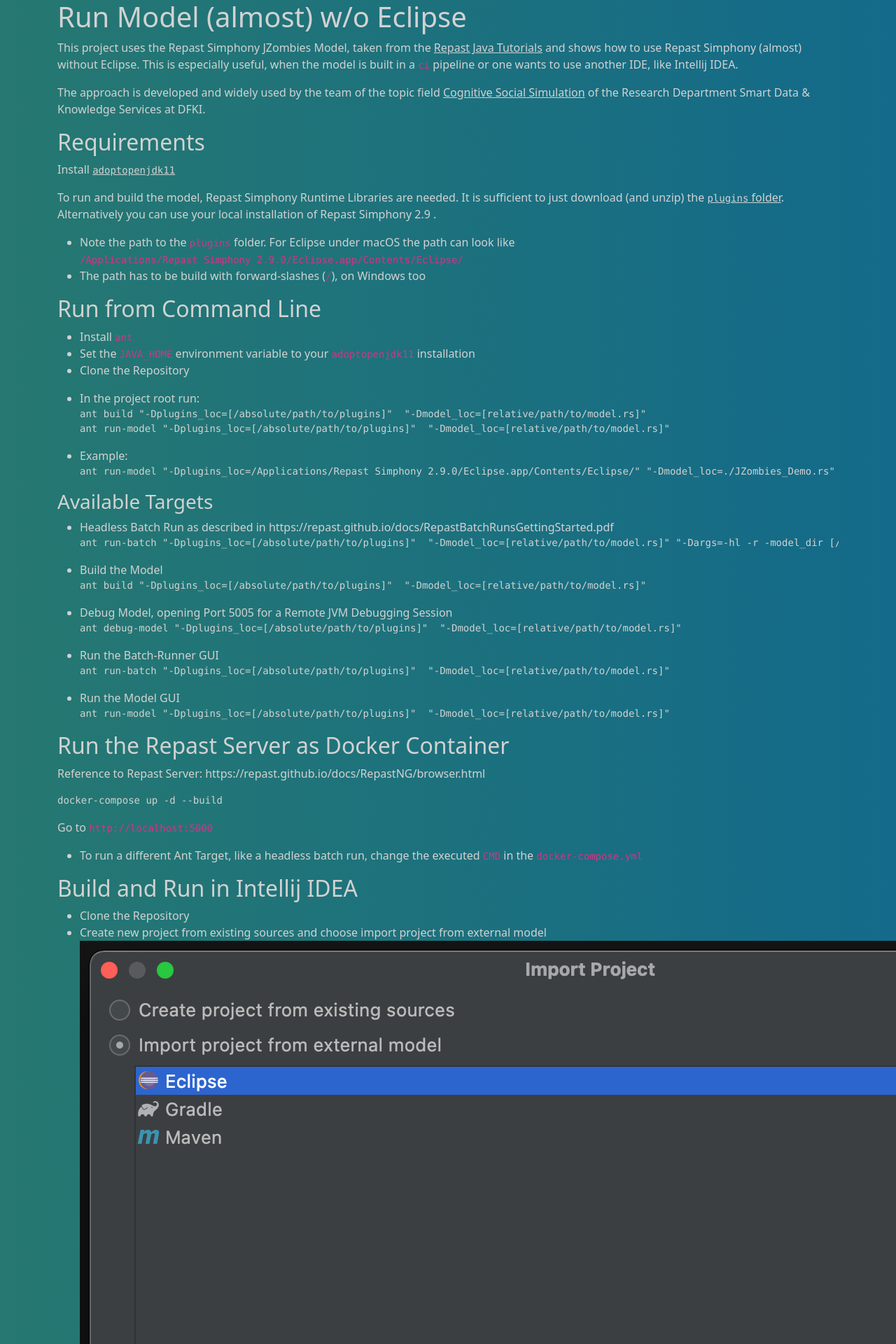
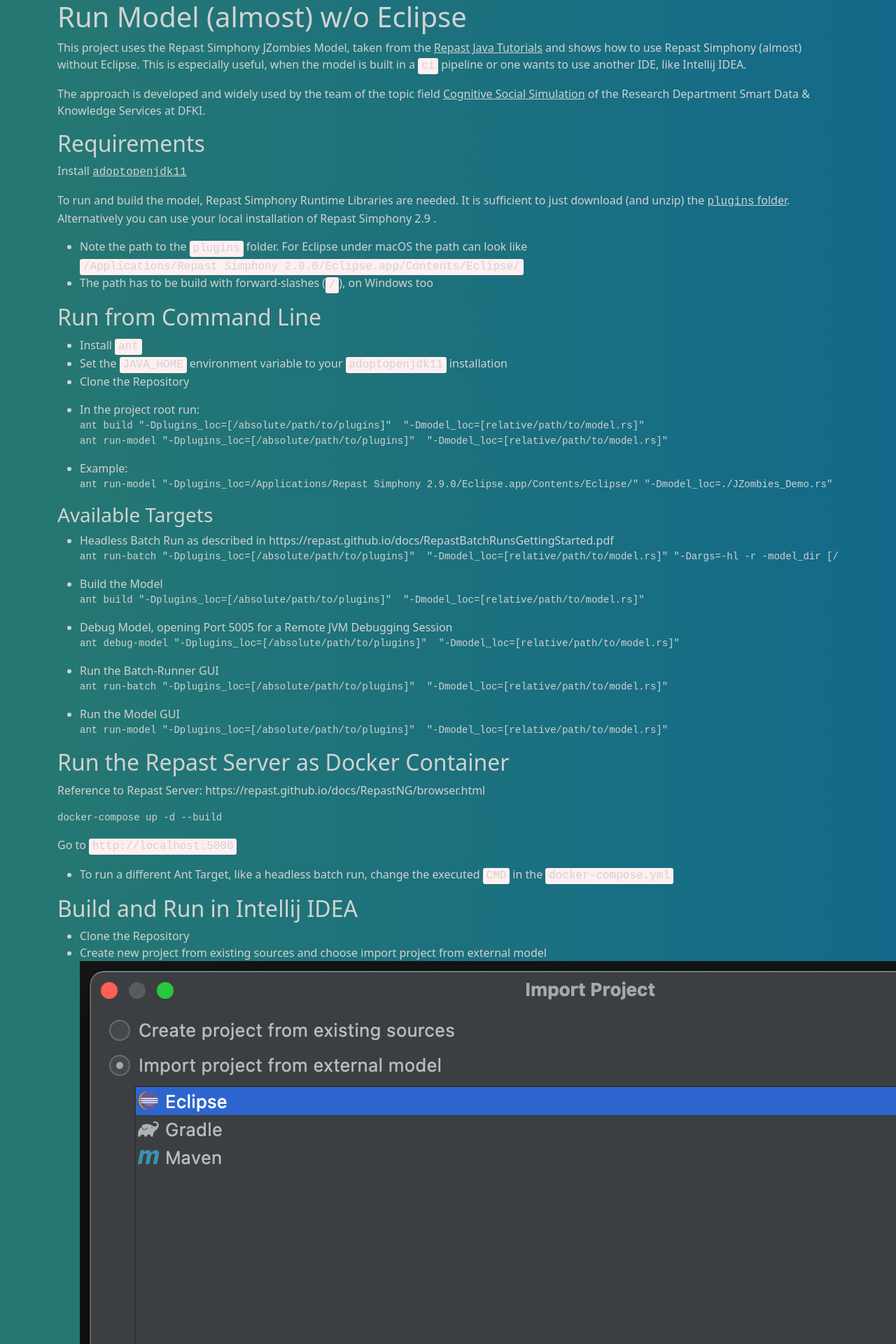
Before and after one commit to BeneLuWi/beneluwi.github.io, a Jekyll site: the page built from collections/_posts/2022-08-26-repast-without-eclipse.md, in a window 1280 px wide. Shown: the top 1920 px of the page at 70% size. Built offline with Jekyll 4.4.1, drawn with Linux system fonts in a browser that asks for light colours.

```diff
--- a/_includes/apps.html
+++ b/_includes/apps.html
@@ -4,7 +4,7 @@
     <hr/>
     <p>Here are some of my favourite hobby projects. They can also be found on my <a target="_blank" href="https://github.com/BeneLuWi">Github-Account</a>.</p>
     <div class="container">
-      <div class="row g-3">
+      <div class="row">
         {% for app in site.apps %}
         <div class="col-xl-4 col-md-6 col-sm-12 p-5">
           <div class="card app-card">
--- a/_includes/posts.html
+++ b/_includes/posts.html
@@ -4,7 +4,7 @@
     <hr/>
     <p>This a collection of some problems I encountered at work and during my free-time-coding...and their solutions.</p>
     <div class="container">
-      <div class="row g-3">
+      <div class="row">
         {% for post in site.posts %}
         <div class="col-xl-6 col-sm-12 p-5">
           <a class="card glass post-card" href="{{ post.url }}" target="_blank" >
--- a/_layouts/home.html
+++ b/_layouts/home.html
@@ -32,3 +32,5 @@ layout: default
 {% include apps.html %}
 <!--Posts-->
 {% include posts.html %}
+<!--About Me-->
+{% include about.html %}
--- a/_sass/main.scss
+++ b/_sass/main.scss
@@ -21,6 +21,25 @@ $theme-colors: (
 
 a, a:hover {
   color: $body-color;
+}
+
+/* For all <code> */
+code {
+  font-family: monospace;
+  font-size: inherit;
+  color: $body-color;
+}
+
+/* Code in text */
+p > code,
+li > code,
+dd > code,
+td > code {
+  background: #ffeff0;
+  word-wrap: break-word;
+  box-decoration-break: clone;
+  padding: .1rem .3rem .2rem;
+  border-radius: .2rem;
 }
 
 /***********************************************************************************************************************
@@ -106,3 +125,14 @@ body {
 .app-details:hover {
   opacity: 100%;
 }
+
+/***********************************************************************************************************************
+*
+* About Me
+*
+***********************************************************************************************************************/
+
+.skills {
+  font-size: 1.3rem;
+  font-family: monospace
+}
```
Also changed, not shown: _includes/about.html (added, +16 -0 lines), collections/_drafts/2022-09-03-godaddy-github-pages.md (renamed from collections/_posts/2022-09-03-godaddy-github-pages.md).
